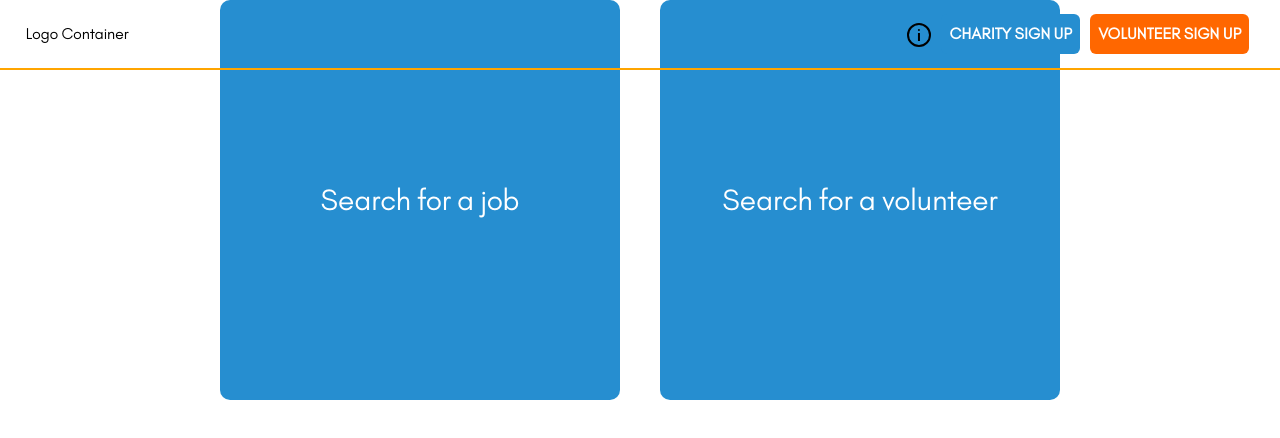
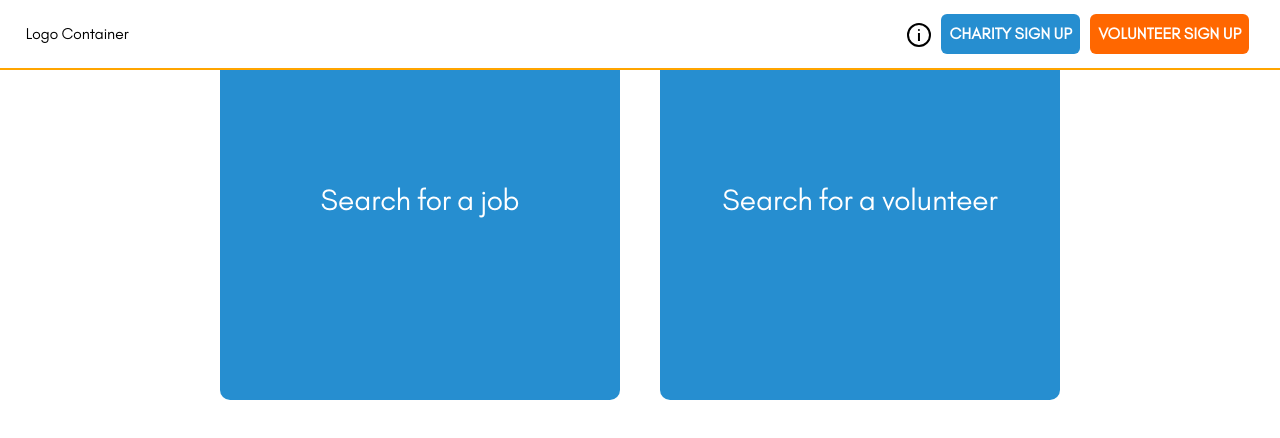
Before and after one commit to chingu-voyages/v28-bears-team-10, a Next.js app: page / in a window 1280 px wide. Shown: the top 438 px of the page. Built offline with nearby package versions, Linux system fonts and the light colour scheme.

Commit message:
Update CSS values of Nav to ensure page contents display is behind nav on scroll

```diff
--- a/components/Nav.js
+++ b/components/Nav.js
@@ -17,7 +17,9 @@ export default function Nav({ children }) {
                 align="center"
                 justify="space-between"
                 color="black"
-                px="2%">
+                px="2%"
+                bg="white"
+                zIndex={2}>
                 <Box>
                     <Text>Logo Container</Text>
                 </Box>
```
